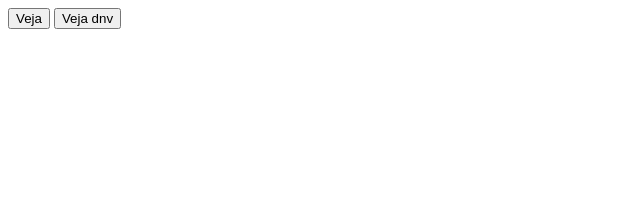
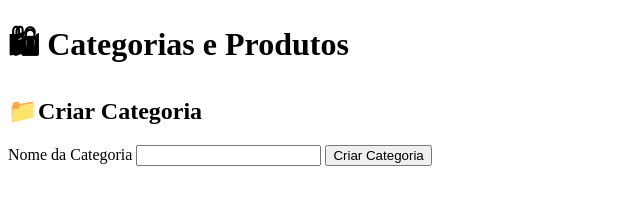
Before and after one commit to JuliaFee/2tds2-projects, a plain HTML site: page pages/category-product.html in a window 1280 px wide. Shown: the whole page, without its empty margins (0-640 px from the left). Drawn offline with Linux system fonts and the light colour scheme.

Commit message:
feat: intiate html

```diff
--- a/pages/category-product.html
+++ b/pages/category-product.html
@@ -8,7 +8,15 @@
     <title>Document</title>
 </head>
 <body>
-  <button onclick="createCategory()">Veja</button>
-  <button onclick="createProduct()">Veja dnv</button>
+  <div id="container">
+    <h1>🛍 Categorias e Produtos</h1>
+    <div class="form-container">
+      <h2>📁Criar Categoria</h2>
+      <label for="">Nome da Categoria</label>
+      <input type="text" id="categoryName" required>
+      <button class="btn">Criar Categoria</button>
+
+    </div>
+  </div>
 </body>
 </html>
```
